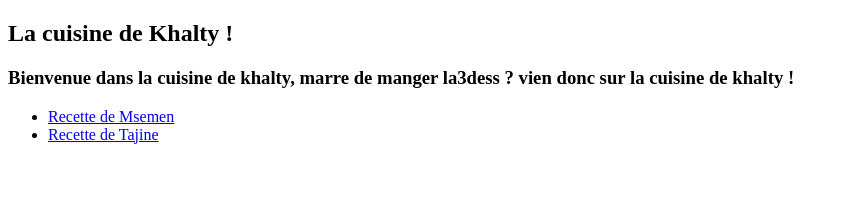
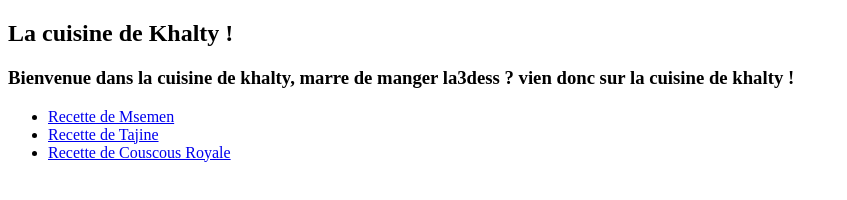
Before and after one commit to Zaidckh/odin-recipes, a plain HTML site: page index.html in a window 1280 px wide. Shown: the whole page, without its empty margins (0-847 px from the left). Drawn offline with Linux system fonts and the light colour scheme.

Commit message:
ajout de la liste des recette

```diff
--- a/index.html
+++ b/index.html
@@ -14,6 +14,7 @@
     <ul>
       <li><a href="pages/msemen.html">Recette de Msemen</a></li>
       <li><a href="pages/tajine.html">Recette de Tajine</a></li>
+      <li><a href="pages/couscous.html">Recette de Couscous Royale</a></li>
     </ul>
   </body>
 </html>
```
